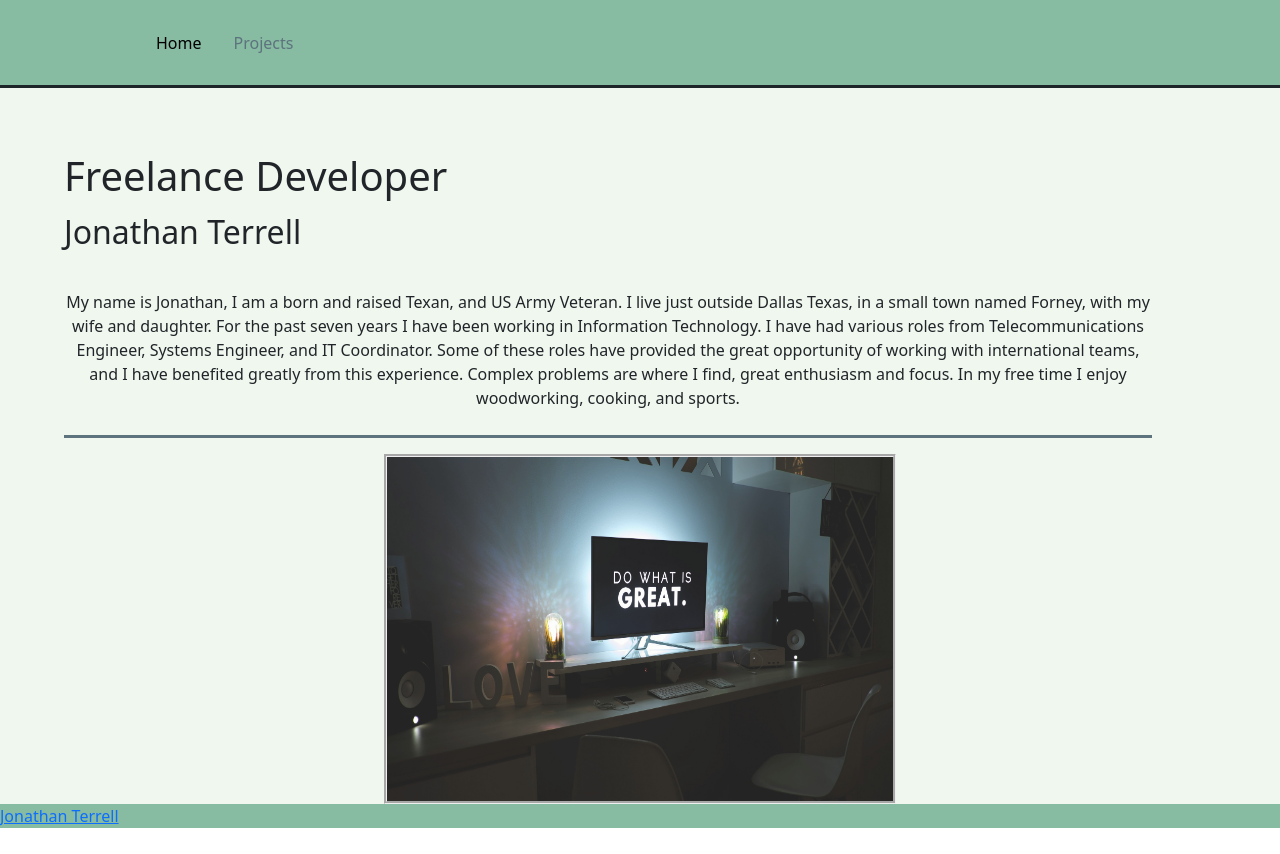
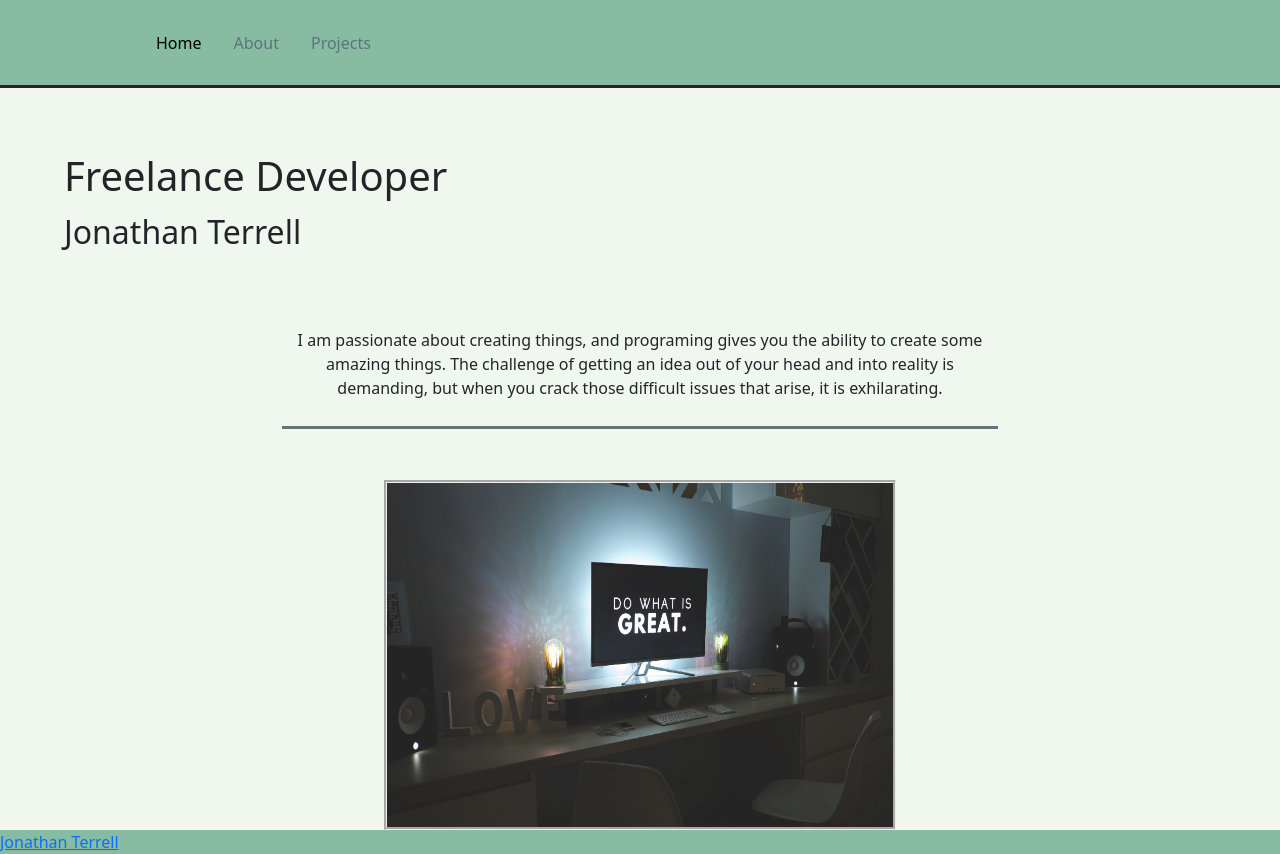
Before and after one commit to JonathanT10/PortfolioTwo, a React (Create React App) app: page / in a window 1280 px wide. Before the commit the page ends 828 px from the top, so only its background shows below. Built offline with nearby package versions, Linux system fonts and the light colour scheme.

Commit message:
Added about.jsx for seperate about me page, and adjusted some styling.

```diff
--- a/src/App.js
+++ b/src/App.js
@@ -8,6 +8,7 @@ import Home from '../src/components/home'
 import Navbar from './components/navBar/navBar';
 import Projects from './components/projects';
 import Footer from './components/footer/footer';
+import About from './components/about';
 
 
 function App() {
@@ -20,6 +21,7 @@ function App() {
       <Switch>
         <Route exact path="/" component={Home} />
         <Route exact path="/projects" component={Projects} />
+        <Route exact path="/about" component={About} />
       </Switch>
       <Footer />
       </BrowserRouter>
--- /dev/null
+++ b/src/components/about.jsx
@@ -0,0 +1,24 @@
+import React, { Component } from 'react';
+import '../components/css/home.css';
+
+
+
+class About extends Component{
+    constructor(props){
+        super(props);
+        this.state = {
+
+        }
+    }
+
+    render() {
+        return(
+            <div className="main">
+                <h1>About</h1>
+                <p>My name is Jonathan, I am a born and raised Texan, and US Army Veteran. I live just outside Dallas Texas, in a small town named Forney, with my wife and daughter. For the past seven years I have been working in Information Technology. I have had various roles from Telecommunications Engineer, Systems Engineer, and IT Coordinator. Some of these roles have provided the great opportunity of working with international teams, and I have benefited greatly from this experience. Complex problems are where I find, great enthusiasm and focus. In my free time I enjoy woodworking, cooking, and sports.</p>
+            </div>
+        )
+    }
+}
+
+export default About;
--- a/src/components/css/home.css
+++ b/src/components/css/home.css
@@ -27,6 +27,7 @@ p{
 
 .Dwig{
     display: block;
+    margin-top: 4%;
     margin-left: auto;
     margin-right: auto;
     opacity: 85%;
@@ -41,3 +42,13 @@ p{
     background-color: #87BBA2;
     margin-bottom: auto;
 }
+
+.opener{
+        margin-left: 22%;
+        margin-top: 6%;
+        margin-right: 22%;
+        padding-bottom: 2%;
+        text-align: center;
+        border-bottom-color: #5D737E;
+        border-bottom-style: inset;
+    }
--- a/src/components/home.jsx
+++ b/src/components/home.jsx
@@ -17,7 +17,7 @@ class Home extends Component{
                 <div className="main">
                     <h1>Freelance Developer</h1>
                     <h2>Jonathan Terrell</h2>
-                    <p>My name is Jonathan, I am a born and raised Texan, and US Army Veteran. I live just outside Dallas Texas, in a small town named Forney, with my wife and daughter. For the past seven years I have been working in Information Technology. I have had various roles from Telecommunications Engineer, Systems Engineer, and IT Coordinator. Some of these roles have provided the great opportunity of working with international teams, and I have benefited greatly from this experience. Complex problems are where I find, great enthusiasm and focus. In my free time I enjoy woodworking, cooking, and sports.</p>
+                    <p className="opener">I am passionate about creating things, and programing gives you the ability to create some amazing things. The challenge of getting an idea out of your head and into reality is demanding, but when you crack those difficult issues that arise, it is exhilarating.</p>
                 </div>
                 <img className="Dwig" src = {Dwig} height="350" width="40%" alt="The American Flag"></img>
             </div>
--- a/src/components/navBar/navBar.js
+++ b/src/components/navBar/navBar.js
@@ -17,6 +17,9 @@ const Navbar = () => {
                 <NavLink to='/' activeStyle>
                     Home
                 </NavLink>
+                <NavLink to='/about' activeStyle>
+                    About
+                </NavLink>
                 <NavLink to='/projects' activeStyle>
                     Projects
                 </NavLink>
```
